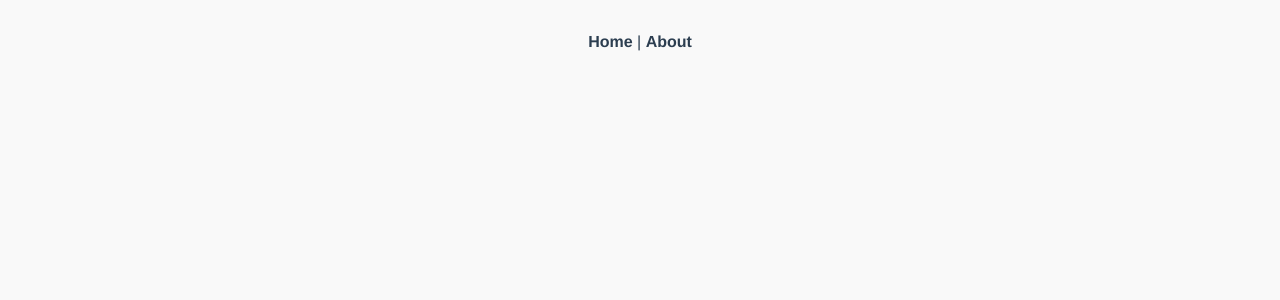
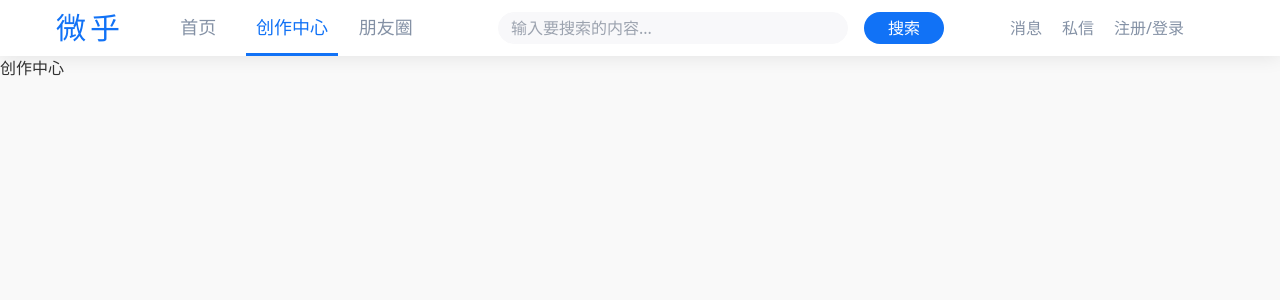
Before and after one commit to ZlllZ1/frontend-weihu, a Vue app: page /create in a window 1280 px wide. Before the commit this address had no page. Shown: the top 300 px of the page. Built offline with nearby package versions, Linux system fonts and the light colour scheme.

Commit message:
feat: HeaderNav基本结构样式

```diff
--- a/src/App.vue
+++ b/src/App.vue
@@ -1,30 +1,8 @@
 <template>
-  <nav>
-    <router-link to="/">Home</router-link> |
-    <router-link to="/about">About</router-link>
-  </nav>
+  <HeaderNav />
   <router-view />
 </template>
 
-<style lang="scss">
-#app {
-  font-family: Avenir, Helvetica, Arial, sans-serif;
-  -webkit-font-smoothing: antialiased;
-  -moz-osx-font-smoothing: grayscale;
-  text-align: center;
-  color: #2c3e50;
-}
-
-nav {
-  padding: 30px;
-
-  a {
-    font-weight: bold;
-    color: #2c3e50;
-
-    &.router-link-exact-active {
-      color: #42b983;
-    }
-  }
-}
-</style>
+<script setup>
+import HeaderNav from '@/components/layout/HeaderNav.vue'
+</script>
--- /dev/null
+++ b/src/components/layout/HeaderNav.vue
@@ -0,0 +1,141 @@
+<template>
+  <header
+    class="shadow-[0_0_20px_0_rgba(0,0,0,0.1)] text-gray w-full sticky top-0 left-0"
+  >
+    <nav class="flex justify-between pl-14 pr-24 bg-white h-14">
+      <div class="inline-flex items-center justify-center">
+        <span class="text-3xl text-blue">微</span>
+        <span class="text-3xl text-blue ml-1">乎</span>
+        <div class="ml-8 w-[280px] flex flex-1 gap-px text-lg">
+          <router-link to="/" class="flex-1 text-center justify-center"
+            >首页</router-link
+          >
+          <router-link to="/create" class="flex-1 text-center justify-center"
+            >创作中心</router-link
+          >
+          <router-link to="friend" class="flex-1 text-center justify-center"
+            >朋友圈</router-link
+          >
+        </div>
+      </div>
+      <div class="inline-flex items-center justify-center gap-4">
+        <input
+          v-model="searchText"
+          type="text"
+          placeholder="输入要搜索的内容..."
+          class="w-[350px] h-8 rounded-2xl px-3"
+          @keyup.enter="search"
+        />
+        <button
+          class="h-8 w-20 rounded-2xl text-white bg-blue hover:bg-[#0E66E7]"
+          @click="search"
+        >
+          搜索
+        </button>
+      </div>
+      <div class="inline-flex items-center justify-center gap-5">
+        <div class="relative clickOut">
+          <button class="hover:text-[#333]" @click.stop="toggleMessage">
+            消息
+          </button>
+          <transition name="fade">
+            <MessageCard v-if="showMessage" />
+          </transition>
+        </div>
+        <div class="relative clickOut">
+          <button class="hover:text-[#333]" @click.stop="togglePrivateLetter">
+            私信
+          </button>
+          <transition name="fade">
+            <PrivateLetterCard v-if="showPrivateLetter" />
+          </transition>
+        </div>
+        <div class="relative clickOut">
+          <button class="hover:text-[#333]" @click.stop="toggleLogin">
+            注册/登录
+          </button>
+          <transition name="fade">
+            <LoginCard v-if="showLogin" @closeLogin="closeLogin" />
+          </transition>
+        </div>
+      </div>
+    </nav>
+  </header>
+</template>
+
+<script setup>
+import { ref, onMounted, onUnmounted } from 'vue'
+import MessageCard from './MessageCard.vue'
+import PrivateLetterCard from './PrivateLetterCard.vue'
+import LoginCard from './LoginCard.vue'
+
+const searchText = ref('')
+const showMessage = ref(false)
+const showPrivateLetter = ref(false)
+const showLogin = ref(false)
+const search = () => {
+  console.log(111)
+}
+const toggleMessage = () => {
+  showMessage.value = !showMessage.value
+  showPrivateLetter.value = false
+  showLogin.value = false
+}
+
+const togglePrivateLetter = () => {
+  showPrivateLetter.value = !showPrivateLetter.value
+  showMessage.value = false
+  showLogin.value = false
+}
+
+const toggleLogin = () => {
+  showLogin.value = !showLogin.value
+  showMessage.value = false
+  showPrivateLetter.value = false
+}
+const handleClickOutside = event => {
+  console.log(event.target.closest('.clickOut'))
+  if (!event.target.closest('.clickOut')) {
+    showMessage.value = false
+    showPrivateLetter.value = false
+    showLogin.value = false
+  }
+}
+const closeLogin = () => (showLogin.value = false)
+onMounted(() => {
+  document.addEventListener('click', handleClickOutside)
+})
+
+onUnmounted(() => {
+  document.removeEventListener('click', handleClickOutside)
+})
+</script>
+
+<style lang="scss" scoped>
+nav {
+  a {
+    @apply flex items-center h-14 border-b-[3px] border-transparent font-medium;
+    &:hover {
+      @apply text-blue border-blue;
+    }
+    &.router-link-exact-active {
+      @apply text-blue border-blue;
+    }
+  }
+  input {
+    @apply bg-[#F8F8FA] border border-[#F8F8FA] transition-all duration-300 ease-in-out;
+    &:focus {
+      @apply border-[#8A96A9] bg-white outline-transparent outline-0;
+    }
+  }
+}
+
+.fade-enter-active,
+.fade-leave-active {
+  @apply transition-opacity duration-300 ease-in-out;
+}
+.fade-enter-from,
+.fade-leave-to {
+  @apply opacity-0;
+}
+</style>
--- /dev/null
+++ b/src/components/layout/LoginCard.vue
@@ -0,0 +1,33 @@
+<template>
+  <div
+    class="fixed inset-0 flex items-center justify-center bg-black bg-opacity-30 z-1 cursor-pointer"
+    @mousedown.self="emit('closeLogin')"
+  >
+    <div
+      class="bg-white w-[360px] h-[440px] rounded shadow-[0_0_20px_0_rgba(0,0,0,0.1)] transition-all duration-300 ease-in-out cursor-default"
+      @click.stop
+    >
+      登录框
+    </div>
+  </div>
+</template>
+
+<script setup>
+import { defineEmits } from 'vue'
+const emit = defineEmits(['closeLogin'])
+</script>
+
+<style lang="scss" scoped>
+.fixed {
+  animation: fadeIn 0.3s ease-in-out;
+}
+
+@keyframes fadeIn {
+  from {
+    opacity: 0;
+  }
+  to {
+    opacity: 1;
+  }
+}
+</style>
--- /dev/null
+++ b/src/components/layout/MessageCard.vue
@@ -0,0 +1,19 @@
+<template>
+  <div class="absolute top-12 left-1/2 -translate-x-1/2">
+    <span class="triangle"></span>
+    <div
+      class="bg-white w-[360px] h-[440px] rounded shadow-[0_0_20px_0_rgba(0,0,0,0.1)]"
+    >
+      消息框
+    </div>
+  </div>
+</template>
+
+<style lang="scss" scoped>
+.triangle {
+  @apply absolute w-8 h-4 -top-[10px] left-1/2 -translate-x-1/2 flex items-center justify-center;
+  &:after {
+    @apply absolute content-[''] -bottom-[2px] rotate-[45deg] h-6 w-6 -m-3 bg-white;
+  }
+}
+</style>
--- /dev/null
+++ b/src/components/layout/PrivateLetterCard.vue
@@ -0,0 +1,19 @@
+<template>
+  <div class="absolute top-12 left-1/2 -translate-x-1/2">
+    <span class="triangle"></span>
+    <div
+      class="bg-white w-[360px] h-[440px] rounded shadow-[0_0_20px_0_rgba(0,0,0,0.1)]"
+    >
+      私信框
+    </div>
+  </div>
+</template>
+
+<style lang="scss" scoped>
+.triangle {
+  @apply absolute w-8 h-4 -top-[10px] left-1/2 -translate-x-1/2 flex items-center justify-center;
+  &:after {
+    @apply absolute content-[''] -bottom-[2px] rotate-[45deg] h-6 w-6 -m-3 bg-white;
+  }
+}
+</style>
--- a/src/router/index.ts
+++ b/src/router/index.ts
@@ -1,6 +1,7 @@
 import { createRouter, createWebHistory, RouteRecordRaw } from 'vue-router'
-import HomeView from '../views/HomeView.vue'
-
+import HomeView from '@/views/home/HomeView.vue'
+import CreateView from '@/views/create/CreateView.vue'
+import FriendView from '@/views/friend/FriendView.vue'
 const routes: Array<RouteRecordRaw> = [
   {
     path: '/',
@@ -8,10 +9,14 @@ const routes: Array<RouteRecordRaw> = [
     component: HomeView
   },
   {
-    path: '/about',
-    name: 'about',
-    component: () =>
-      import(/* webpackChunkName: "about" */ '../views/AboutView.vue')
+    path: '/create',
+    name: 'create',
+    component: CreateView
+  },
+  {
+    path: '/friend',
+    name: 'friend',
+    component: FriendView
   }
 ]
 
--- /dev/null
+++ b/src/views/create/CreateView.vue
@@ -0,0 +1,3 @@
+<template>
+  <div>创作中心</div>
+</template>
--- /dev/null
+++ b/src/views/friend/FriendView.vue
@@ -0,0 +1,3 @@
+<template>
+  <div>朋友圈</div>
+</template>
--- /dev/null
+++ b/src/views/home/HomeView.vue
@@ -0,0 +1,5 @@
+<template>
+  <div>首页</div>
+</template>
+
+<script setup></script>
```
